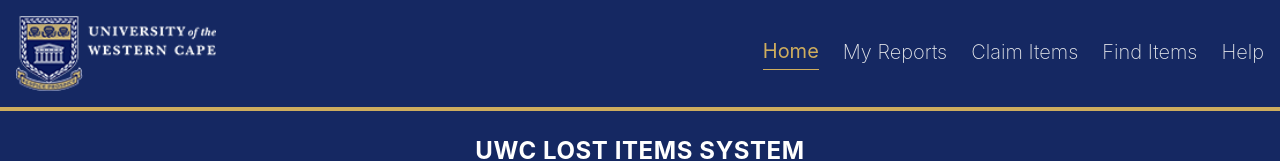
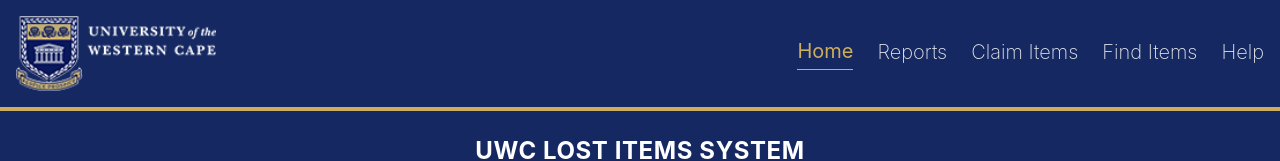
Before and after one commit to ashleynkuna33/uwc-lost-and-found, a React (Vite) app in the folder site/: page / in a window 1280 px wide. Shown: the top 161 px of the page. Built offline with nearby package versions, Linux system fonts and the light colour scheme.

Commit message:
app.jsx updated

```diff
--- a/site/src/App.jsx
+++ b/site/src/App.jsx
@@ -27,7 +27,7 @@ const MenuBtn = ({ Label, focus, setFocus }) => {
 function App() {
 
   const [focus, setFocus] = useState("Home");
-  const isAdmin = true;
+  const isAdmin = false;
 
   return (
     <div className="w-full min-h-screen flex flex-col">
@@ -41,7 +41,7 @@ function App() {
         {/* menu options */}
         <div className="flex flex-row items-center gap-6">
           <MenuBtn Label={"Home"} focus={focus} setFocus={setFocus} />
-          <MenuBtn Label={"My Reports"} focus={focus} setFocus={setFocus} />
+          <MenuBtn Label={"Reports"} focus={focus} setFocus={setFocus} />
           <MenuBtn Label={"Claim Items"} focus={focus} setFocus={setFocus} />
           <MenuBtn Label={"Find Items"} focus={focus} setFocus={setFocus} />
           <MenuBtn Label={"Help"} focus={focus} setFocus={setFocus} />
```
